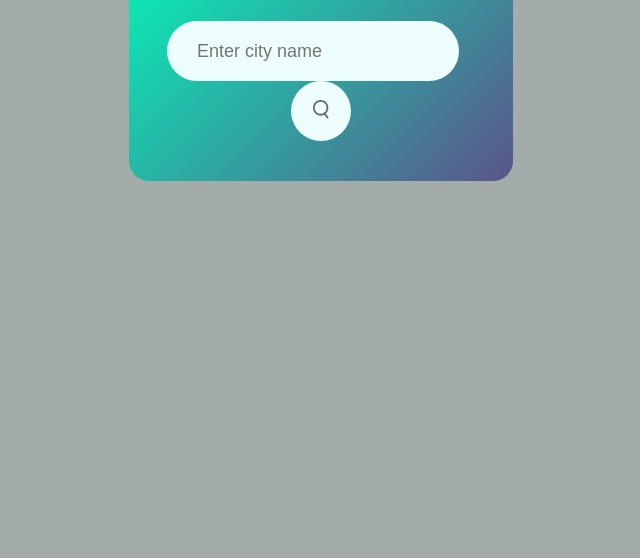
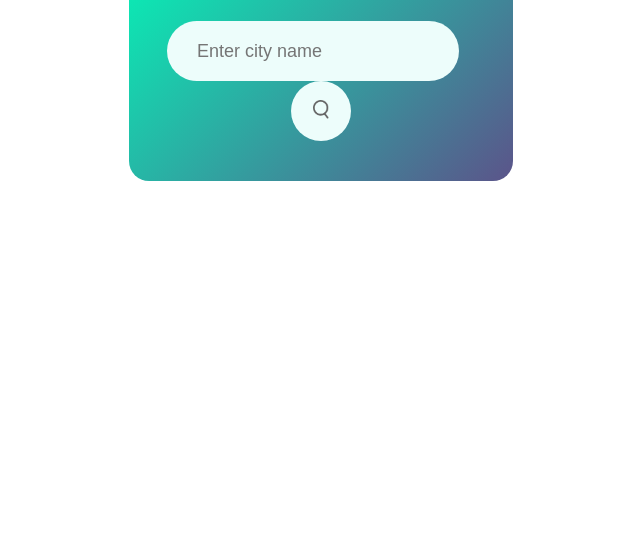
Before and after one commit to AkashAher3/Weather-App, a plain HTML site: page index.html in a window 1280 px wide. Shown: the part 242-800 px from the top of the page, without its empty margins (319-959 px from the left). Drawn offline with Linux system fonts and the light colour scheme.

Commit message:
Update style.css

```diff
--- a/style.css
+++ b/style.css
@@ -6,7 +6,7 @@
 }
 
 body{
-    background:#a4acaa;
+    background:#fff;
 }
 
 .card{
```
